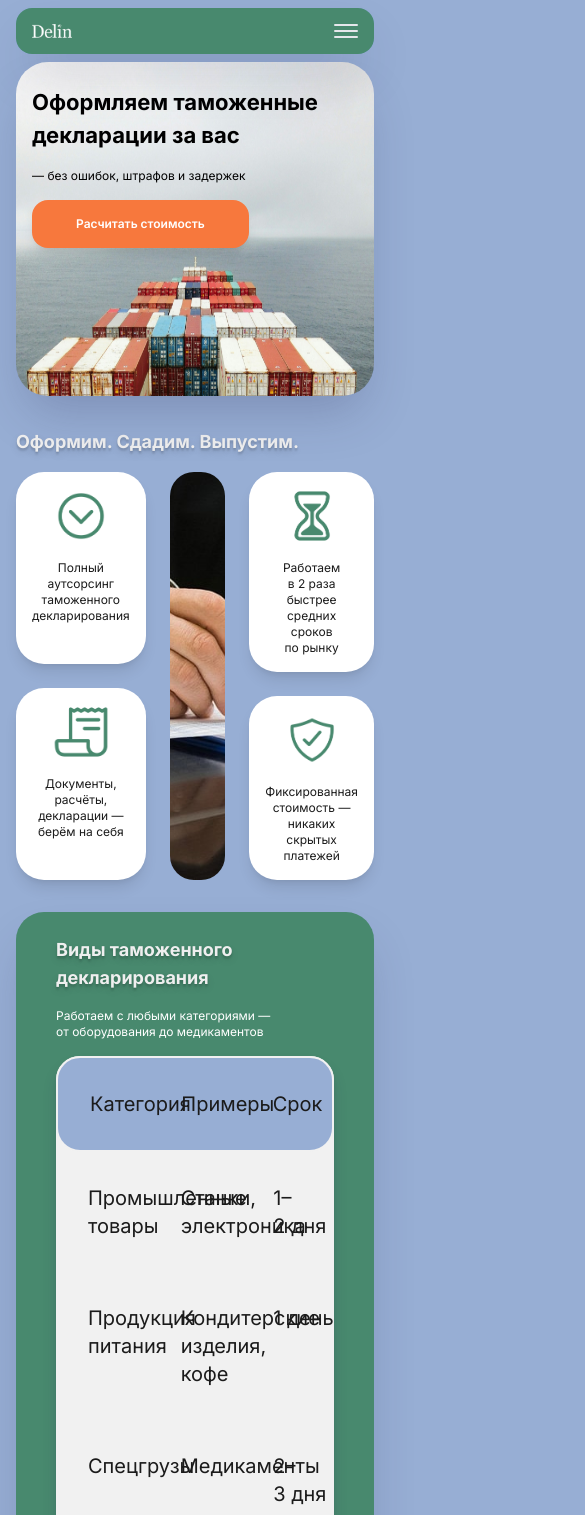
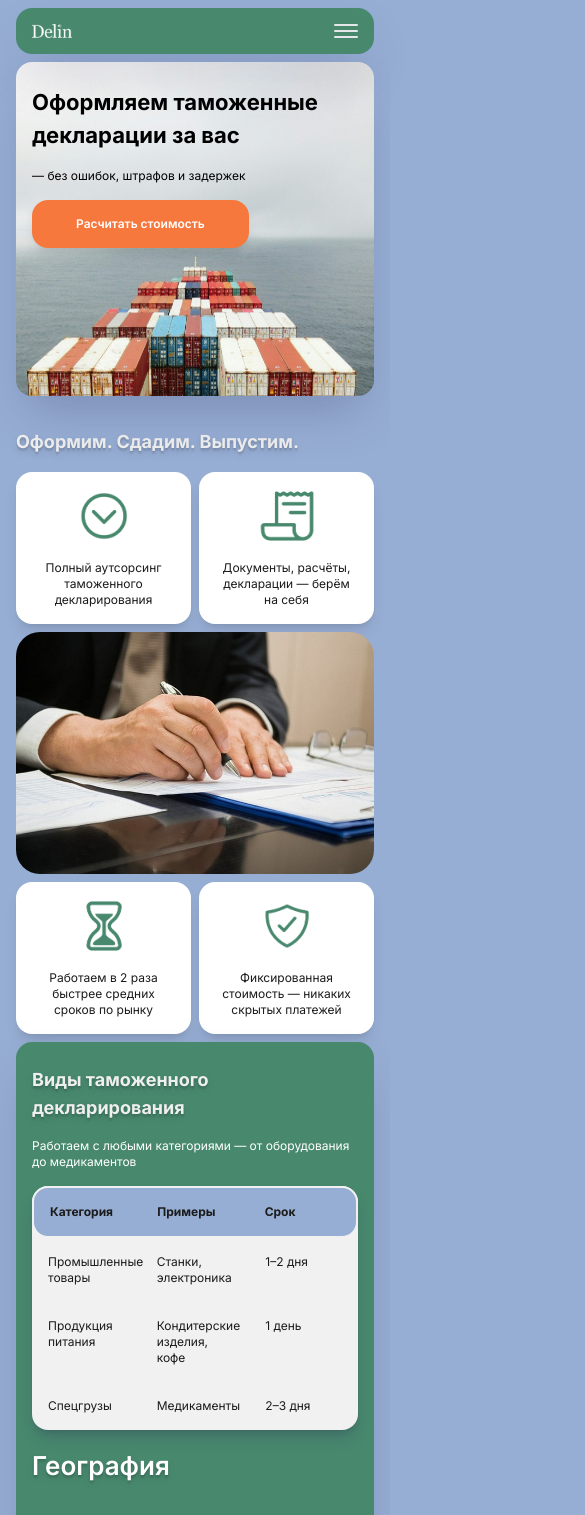
Before and after one commit to delin24/delin24, a Next.js app: page /customs-clearance in a window 390 px wide. Shown: the top 1515 px of the page, 585 px wide, since content can reach past the window. Built offline with nearby package versions, Linux system fonts and the light colour scheme; no server answers.

Commit message:
add customs-clearance page mobile UX

```diff
--- a/package.json
+++ b/package.json
@@ -9,6 +9,7 @@
     "lint": "next lint"
   },
   "dependencies": {
+    "@vercel/analytics": "^1.5.0",
     "motion": "^12.16.0",
     "next": "15.3.2",
     "react": "^19.0.0",
--- a/src/app/customs-clearance/page.tsx
+++ b/src/app/customs-clearance/page.tsx
@@ -47,10 +47,10 @@ export default function CustomsClearancePage() {
         className="text-[#000000]"
       />
 
-      <Section>
+      <Section className="pb-0">
         <BoxTitle title="Оформим. Сдадим. Выпустим." />
-        <div className="flex gap-6">
-          <div className="flex flex-1 flex-col gap-6">
+        <div className="flex flex-col gap-2 md:flex-row md:gap-6">
+          <div className="flex flex-1 gap-2 md:flex-col md:gap-6">
             {[
               {
                 icon: iconChevronDown.src,
@@ -66,7 +66,7 @@ export default function CustomsClearancePage() {
               <Feature feature={feature} key={index} />
             ))}
           </div>
-          <div className="relative flex flex-1">
+          <div className="relative flex min-h-[15.125rem] flex-1">
             <Image
               src="/clearanceFeaturesImg.jpg"
               alt=""
@@ -75,7 +75,7 @@ export default function CustomsClearancePage() {
             />
           </div>
           <div className="flex flex-1">
-            <div className="flex flex-1 flex-col gap-6">
+            <div className="flex flex-1 gap-2 md:flex-col md:gap-6">
               {[
                 {
                   icon: iconHourglass.src,
@@ -95,39 +95,41 @@ export default function CustomsClearancePage() {
         </div>
       </Section>
 
-      <Section className="bg-[#48896E] px-10 shadow-2xl shadow-[#2D2D5840]">
+      <Section className="bg-[#48896E] px-4 shadow-2xl shadow-[#2D2D5840] md:px-10">
         <BoxTitle title="Виды таможенного декларирования" />
         <BoxSubTitle>
           <span>
             Работаем с любыми категориями — от оборудования до медикаментов
           </span>
         </BoxSubTitle>
-        <ul className="mb-[2rem] rounded-3xl bg-[#F1F1F1] text-xl text-[#1B1B1B] shadow-lg shadow-[#2D2D5840]">
-          <li className="flex w-full justify-between rounded-3xl border-2 border-[#F1F1F1] bg-[#97AED4] py-[2rem]">
-            <p className="w-1/3 px-[2rem]">Категория</p>
-            <p className="w-1/3 px-[2rem]">Примеры</p>
-            <p className="w-1/3 px-[2rem]">Срок</p>
+        <ul className="mb-4 rounded-2xl bg-[#F1F1F1] text-xs text-[#1B1B1B] shadow-lg shadow-[#2D2D5840] md:mb-[2rem] md:text-xl">
+          <li className="flex w-full justify-between rounded-2xl border-2 border-[#F1F1F1] bg-[#97AED4] py-4 font-bold md:py-[2rem]">
+            <p className="w-1/3 px-4 md:px-[2rem]">Категория</p>
+            <p className="w-1/3 px-4 md:px-[2rem]">Примеры</p>
+            <p className="w-1/3 px-4 md:px-[2rem]">Срок</p>
           </li>
-          <li className="flex w-full justify-between py-[2rem]">
-            <p className="w-1/3 px-[2rem]">Промышленные товары</p>
-            <p className="w-1/3 px-[2rem]">Станки, электроника</p>
-            <p className="w-1/3 px-[2rem]">1–2 дня</p>
+          <li className="flex w-full justify-between py-4 md:py-[2rem]">
+            <p className="w-1/3 px-4 md:px-[2rem]">Промышленные товары</p>
+            <p className="md:x-[2rem] w-1/3 px-4">Станки, электроника</p>
+            <p className="w-1/3 px-4 md:px-[2rem]">1–2 дня</p>
           </li>
-          <li className="flex w-full justify-between py-[2rem]">
-            <p className="w-1/3 px-[2rem]">Продукция питания</p>
-            <p className="w-1/3 px-[2rem]">Кондитерские изделия, кофе</p>
-            <p className="w-1/3 px-[2rem]">1 день</p>
+          <li className="flex w-full justify-between py-4 md:py-[2rem]">
+            <p className="w-1/3 px-4 md:px-[2rem]">Продукция питания</p>
+            <p className="w-1/3 px-4 md:px-[2rem]">
+              Кондитерские изделия, кофе
+            </p>
+            <p className="w-1/3 px-4 md:px-[2rem]">1 день</p>
           </li>
-          <li className="flex w-full justify-between py-[2rem]">
-            <p className="w-1/3 px-[2rem]">Спецгрузы</p>
-            <p className="w-1/3 px-[2rem]">Медикаменты</p>
-            <p className="w-1/3 px-[2rem]">2–3 дня</p>
+          <li className="flex w-full justify-between py-4 md:py-[2rem]">
+            <p className="w-1/3 px-4 md:px-[2rem]">Спецгрузы</p>
+            <p className="w-1/3 px-4 md:px-[2rem]">Медикаменты</p>
+            <p className="w-1/3 px-4 md:px-[2rem]">2–3 дня</p>
           </li>
         </ul>
-        <h3 className="text-shadow-lg select-none pb-8 text-[1.625rem] font-semibold">
+        <h3 className="text-shadow-lg select-none pb-4 text-[1.625rem] font-semibold md:pb-8">
           География
         </h3>
-        <div className="relative min-h-[38.25rem]">
+        <div className="relative min-h-[222px] md:min-h-[38.25rem]">
           <Image
             src="/map.png"
             alt="map"
@@ -138,12 +140,12 @@ export default function CustomsClearancePage() {
         </div>
       </Section>
 
-      <Section className="bg-[#587DBB] px-10 shadow-2xl shadow-[#2D2D5840]">
+      <Section className="bg-[#587DBB] px-4 shadow-2xl shadow-[#2D2D5840] md:px-10">
         <BoxTitle title="Преимущества" />
         <BoxSubTitle>
           <span>Почему 250+ компаний доверяют нам таможенное оформление</span>
         </BoxSubTitle>
-        <div className="flex gap-6">
+        <div className="flex flex-col gap-2 md:flex-row md:gap-6">
           {[
             {
               icon: fileTray.src,
@@ -167,17 +169,17 @@ export default function CustomsClearancePage() {
       </Section>
 
       <Section>
-        <div className="flex select-none gap-6">
-          <div className="relative flex flex-1">
+        <div className="flex select-none flex-col gap-4 md:flex-row md:gap-6">
+          <div className="relative flex min-h-[222px] flex-1">
             <Image
               src={risksImg.src}
               alt="risksImg"
               sizes="auto"
               fill
-              className="rounded-3xl object-cover"
+              className="rounded-2xl object-cover"
             />
           </div>
-          <div className="flex-1 py-20">
+          <div className="flex-1 md:py-20">
             <BoxTitle title="Риски" />
             <BoxSubTitle>
               <span>Что теряют компании без профессионалов</span>
@@ -188,7 +190,7 @@ export default function CustomsClearancePage() {
                 "Простой груза на СВХ — 15 000 ₽/день за хранение",
                 "Штрафы за нарушение таможенных правил",
               ].map((item, index) => (
-                <li className="text-xl" key={index}>
+                <li className="text-xs md:text-xl" key={index}>
                   {item}
                 </li>
               ))}
@@ -197,13 +199,13 @@ export default function CustomsClearancePage() {
         </div>
       </Section>
 
-      <Section className="select-none bg-[#587DBB] px-10 shadow-2xl shadow-[#2D2D5840]">
+      <Section className="select-none bg-[#587DBB] px-4 shadow-2xl shadow-[#2D2D5840] md:px-10">
         <BoxTitle title="Этапы работы" />
         <BoxSubTitle>
           <span>Как мы оформляем ваш груз</span>
         </BoxSubTitle>
-        <div className="flex gap-6">
-          <div className="flex flex-1 flex-col gap-6">
+        <div className="flex flex-col gap-2 md:flex-row md:gap-6">
+          <div className="flex flex-1 gap-2 md:flex-col md:gap-6">
             {[
               {
                 icon: iconStats.src,
@@ -218,7 +220,7 @@ export default function CustomsClearancePage() {
             ].map((reason, index) => (
               <li
                 key={index}
-                className="flex flex-col items-center rounded-2xl bg-white p-6 text-center text-xl text-[#1B1B1B] shadow-md"
+                className="flex flex-col items-center rounded-2xl bg-white p-4 text-center text-xs text-[#1B1B1B] shadow-md md:p-6 md:text-xl"
               >
                 <Image
                   src={reason.icon}
@@ -230,7 +232,7 @@ export default function CustomsClearancePage() {
               </li>
             ))}
           </div>
-          <div className="flex flex-1 flex-col gap-6">
+          <div className="flex flex-1 gap-2 md:flex-col md:gap-6">
             {[
               {
                 icon: iconCalc.src,
@@ -245,7 +247,7 @@ export default function CustomsClearancePage() {
             ].map((reason, index) => (
               <li
                 key={index}
-                className="flex flex-col items-center rounded-2xl bg-white p-6 text-center text-xl text-[#1B1B1B] shadow-md"
+                className="flex flex-1 flex-col items-center rounded-2xl bg-white p-4 text-center text-xs text-[#1B1B1B] shadow-md md:p-6 md:text-xl"
               >
                 <Image
                   src={reason.icon}
@@ -257,7 +259,7 @@ export default function CustomsClearancePage() {
               </li>
             ))}
           </div>
-          <div className="relative w-full flex-1">
+          <div className="relative min-h-[214px] w-full flex-1">
             <Image
               src={stepsImg.src}
               alt=""
@@ -270,11 +272,11 @@ export default function CustomsClearancePage() {
       </Section>
 
       <Section className="relative select-none overflow-hidden bg-[rgba(72,137,110,0.6)]">
-        <h2 className="text-shadow-lg pb-8 text-center text-[2rem] font-bold text-[#EFEFEF]">
+        <h2 className="text-shadow-lg mx-4 pb-8 text-center text-lg font-bold text-[#EFEFEF] md:text-[2rem]">
           Получите бесплатный расчёт таможенных платежей!
         </h2>
 
-        <FeedbackForm className="mx-[19.375rem] rounded-2xl bg-amber-50 p-[2rem] text-[#1B1B1B] shadow-2xl shadow-[#2D2D5840]" />
+        <FeedbackForm className="mx-4 rounded-2xl bg-amber-50 p-4 text-[#1B1B1B] shadow-2xl shadow-[#2D2D5840] md:mx-[19.375rem] md:p-[2rem]" />
         <Image
           src={clearanceImg.src}
           alt="risksImg"
@@ -291,7 +293,7 @@ export default function CustomsClearancePage() {
             Наша миссия — сделать таможенное оформление прозрачным и безопасным
           </span>
         </BoxSubTitle>
-        <div className="flex gap-6">
+        <div className="flex flex-col gap-4 md:flex-row md:gap-6">
           {[
             { value: "12 лет", text: "на рынке ВЭД" },
             { value: "50+", text: "специалистов в штате (юристы, декларанты)" },
@@ -302,20 +304,20 @@ export default function CustomsClearancePage() {
           ].map((item, index) => (
             <div
               key={index}
-              className="flex-1 rounded-2xl bg-[#F1F1F1] p-[2rem]"
+              className="flex-1 rounded-2xl bg-[#F1F1F1] p-4 md:p-[2rem]"
             >
-              <span className="pb-4 text-[2.5rem] text-[#587DBB]">
+              <span className="pb-4 text-2xl text-[#587DBB] md:text-[2.5rem]">
                 {item.value}
               </span>
-              <p className="text-xl text-[#1B1B1B]">{item.text}</p>
+              <p className="text-xs text-[#1B1B1B] md:text-xl">{item.text}</p>
             </div>
           ))}
         </div>
       </Section>
 
-      <Section className="bg-[#48896E] px-10 shadow-2xl shadow-[#2D2D5840]">
+      <Section className="bg-[#48896E] px-4 shadow-2xl shadow-[#2D2D5840] md:px-10">
         <BoxTitle title="FAQ" />
-        <div className="flex gap-6">
+        <div className="flex flex-col gap-6 md:flex-row">
           <div className="flex flex-1">
             <Accordion
               question={[
@@ -334,7 +336,7 @@ export default function CustomsClearancePage() {
               ]}
             />
           </div>
-          <div className="relative flex flex-1">
+          <div className="relative flex min-h-[220px] flex-1">
             <Image
               src="/faq2Img.jpg"
               alt="Работа за ноутбуком"
@@ -346,11 +348,11 @@ export default function CustomsClearancePage() {
         </div>
       </Section>
 
-      <Section className="select-none bg-[#587DBB] px-10 shadow-2xl shadow-[#2D2D5840]">
-        <div className="flex gap-6">
-          <div className="flex flex-1 gap-6">
-            <div className="flex flex-1 flex-col gap-6">
-              <div className="relative flex-1 overflow-hidden rounded-2xl">
+      <Section className="select-none bg-[#587DBB] px-4 shadow-2xl shadow-[#2D2D5840] md:px-10">
+        <div className="flex flex-col gap-6 md:flex-row">
+          <div className="flex flex-1 flex-col gap-2 md:gap-6">
+            <div className="flex flex-1 flex-col gap-2 md:gap-6">
+              <div className="relative min-h-[168px] flex-1 overflow-hidden rounded-2xl">
                 <Image
                   src={about4.src}
                   alt=""
@@ -359,7 +361,7 @@ export default function CustomsClearancePage() {
                   className="object-cover"
                 />
               </div>
-              <div className="relative flex-1 overflow-hidden rounded-2xl">
+              <div className="relative min-h-[168px] flex-1 overflow-hidden rounded-2xl">
                 <Image
                   src={about5.src}
                   alt=""
@@ -369,7 +371,7 @@ export default function CustomsClearancePage() {
                 />
               </div>
             </div>
-            <div className="relative flex-1 overflow-hidden rounded-2xl">
+            <div className="relative min-h-[168px] flex-1 overflow-hidden rounded-2xl">
               <Image
                 src={about6.src}
                 alt=""
@@ -383,7 +385,7 @@ export default function CustomsClearancePage() {
             <div className="flex flex-col">
               <BoxTitle title="Профессиональное таможенное декларирование в Красноярске и РФ" />
               <BoxSubTitle className="w-full">
-                <span className="pb-6 text-xl">
+                <span className="pb-6 text-xs md:text-xl">
                   Компания Delin оказывает услуги таможенного оформления
                   под ключ для юридических лиц и ИП. <br />
                   <br />
@@ -392,15 +394,15 @@ export default function CustomsClearancePage() {
                   позволяет минимизировать риски штрафов, задержек и переплат.
                 </span>
               </BoxSubTitle>
-              <h3 className="pb-8 text-[1.625rem] font-semibold">
+              <h3 className="pb-2 text-base font-semibold md:pb-8 md:text-[1.625rem]">
                 Ключевые услуги
               </h3>
-              <ul className="list-disc pb-8 pl-7 text-xl">
+              <ul className="list-disc pb-2 pl-7 text-xs md:pb-8 md:text-xl">
                 <li>Таможенное декларирование импорта и экспорта</li>
                 <li>Аутсорсинг ВЭД для бизнеса</li>{" "}
                 <li>Срочное оформление грузов</li>
               </ul>
-              <p className="pb-[2rem] text-xl">
+              <p className="pb-4 text-xs md:pb-[2rem] md:text-xl">
                 Работаем по всей России. Гарантируем соблюдение
                 законодательства!
               </p>
--- a/src/app/layout.tsx
+++ b/src/app/layout.tsx
@@ -12,6 +12,7 @@ import Policy from "@/components/blocks/Policy";
 import { YandexMetrika } from "@/components/YandexMetrika";
 import { useMobileMenuStore } from "@/stores/useMobileMenuStore";
 import MobileMenu from "@/components/layout/MobileMenu";
+import { Analytics } from "@vercel/analytics/next";
 
 const inter = Inter({
   subsets: ["latin"],
@@ -31,6 +32,7 @@ export default function RootLayout({
     <html lang="en" className={` ${inter.className} flex justify-center`}>
       <body>
         <div className="flex flex-col justify-center gap-2 px-4 py-2 md:w-[90rem] md:px-16">
+          <Analytics />
           <YandexMetrika
             id={Number(process.env.NEXT_PUBLIC_YANDEX_METRIKA_ID)}
           />
--- a/src/app/page.tsx
+++ b/src/app/page.tsx
@@ -166,7 +166,7 @@ export default function Home() {
             <Image
               src={imageChart3D}
               alt="3D график"
-              className="rounded-3xl object-cover"
+              className="rounded-2xl object-cover"
               fill
             />
           </div>
@@ -230,7 +230,7 @@ export default function Home() {
           <Image
             src={handshakeImg}
             alt="Рукопожатие — сотрудничество"
-            className="rounded-4xl object-cover"
+            className="rounded-2xl object-cover"
             fill
           />
         </div>
@@ -297,7 +297,7 @@ export default function Home() {
               alt="Работа за ноутбуком"
               fill
               priority
-              className="rounded-3xl object-cover"
+              className="rounded-2xl object-cover"
             />
           </div>
         </div>
--- a/src/components/blocks/Feature.tsx
+++ b/src/components/blocks/Feature.tsx
@@ -11,7 +11,7 @@ export interface FeatureProps {
 
 export const Feature: React.FC<FeatureProps> = ({ feature }) => {
   return (
-    <div className="flex flex-1 select-none flex-col items-center gap-4 rounded-[1.75rem] bg-white p-4 shadow-lg md:p-8">
+    <div className="flex flex-1 select-none flex-col items-center gap-4 rounded-2xl bg-white p-4 shadow-lg md:p-8">
       <div className="relative h-14 w-14 md:h-[8.625rem] md:w-[8.625rem]">
         <Image src={feature.icon} alt={feature.alt} fill sizes="auto" />
       </div>
--- a/src/components/blocks/Hero.tsx
+++ b/src/components/blocks/Hero.tsx
@@ -22,7 +22,7 @@ const Hero: React.FC<HeroProps> = ({
   const { open } = useModalStore();
   return (
     <section
-      className={`rounded-4xl relative h-[334px] overflow-hidden shadow-2xl shadow-[#2D2D5840] md:h-[47.125rem] ${className ?? ""}`}
+      className={`relative h-[334px] overflow-hidden rounded-2xl shadow-2xl shadow-[#2D2D5840] md:h-[47.125rem] ${className ?? ""}`}
     >
       <div className="flex w-full flex-col gap-4 px-4 py-6 md:gap-6 md:px-10 md:py-20">
         <h1 className="text-[22px] font-bold md:w-2/3 md:text-5xl">{title}</h1>
--- a/src/components/blocks/Section.tsx
+++ b/src/components/blocks/Section.tsx
@@ -10,9 +10,7 @@ export const Section: React.FC<SectionProps> = ({
   className = "",
 }) => {
   return (
-    <section
-      className={`w-full rounded-[1.75rem] py-6 md:py-[5rem] ${className}`}
-    >
+    <section className={`w-full rounded-2xl py-6 md:py-[5rem] ${className}`}>
       {children}
     </section>
   );
--- a/src/components/layout/Footer.tsx
+++ b/src/components/layout/Footer.tsx
@@ -7,7 +7,7 @@ import Link from "next/link";
 
 const Footer = () => {
   return (
-    <footer className="items-top col-span-12 select-none justify-between gap-48 rounded-3xl bg-[#48896E] px-4 py-6 md:flex md:px-10 md:py-20">
+    <footer className="items-top col-span-12 select-none justify-between gap-48 rounded-2xl bg-[#48896E] px-4 py-6 md:flex md:px-10 md:py-20">
       <div className="relative flex h-[14px] w-10 items-start pb-8 md:h-[40px] md:w-[117px]">
         <Link href="/">
           <Image
--- a/src/components/layout/MobileMenu.tsx
+++ b/src/components/layout/MobileMenu.tsx
@@ -54,7 +54,7 @@ const MobileMenu = ({
             </button>
 
             <Link href="/" onClick={onClose} className="hover:underline">
-              <BoxTitle title=" Главная " />
+              <BoxTitle title="Аутсорсинг ВЭД под ключ" />
             </Link>
             <Link
               href="/customs-clearance"
--- a/src/components/ui/Modal.tsx
+++ b/src/components/ui/Modal.tsx
@@ -48,7 +48,7 @@ export default function Modal({ children, isOpen, onClose }: ModalProps) {
       onClick={onClose}
     >
       <div
-        className={`relative rounded-xl bg-white p-10 shadow-xl`}
+        className={`relative rounded-xl bg-white p-4 shadow-xl md:p-10`}
         onClick={(e) => e.stopPropagation()}
       >
         {children}
```
Also changed, not shown: src/components/ui/FeedbackForm.tsx (+4 -3 lines), 1 other file (tests, documents, lock files or other folders).
